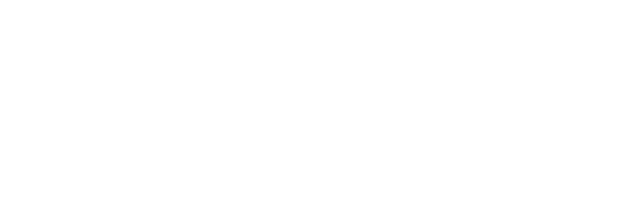
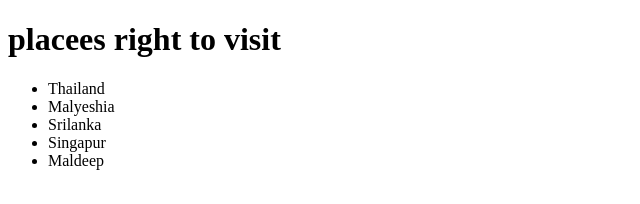
Before and after one commit to Maskur-Ahmed/dom_tour, a plain HTML site: page practice.html in a window 1280 px wide. Shown: the whole page, without its empty margins (0-640 px from the left). Drawn offline with Linux system fonts and the light colour scheme.

Commit message:
add main id

```diff
--- a/practice.html
+++ b/practice.html
@@ -6,6 +6,17 @@
     <title>Document</title>
 </head>
 <body>
-
+    <div id="main">
+        <div class="content">
+            <h1>placees right to visit</h1>
+            <ul>
+                <li>Thailand</li>
+                <li>Malyeshia</li>
+                <li>Srilanka</li>
+                <li>Singapur</li>
+                <li>Maldeep</li>
+            </ul>
+        </div>
+    </div>
 </body>
 </html>
```
